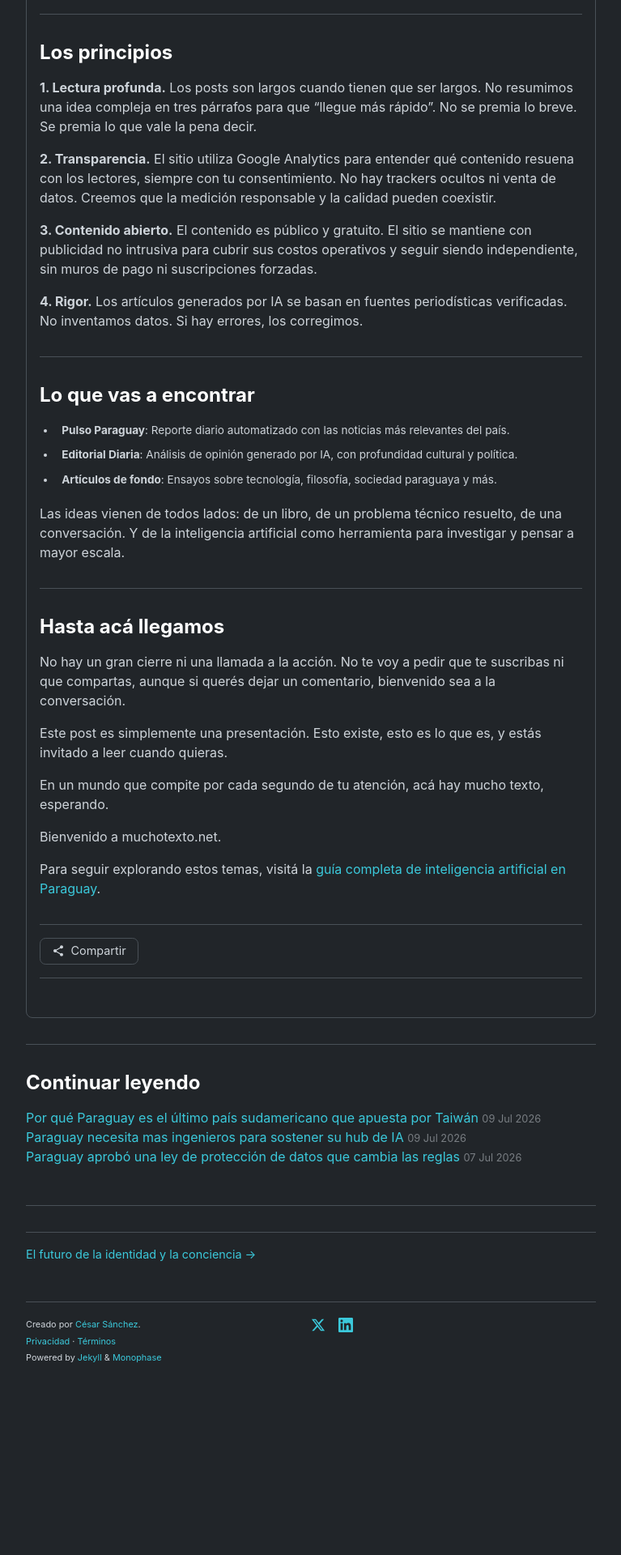
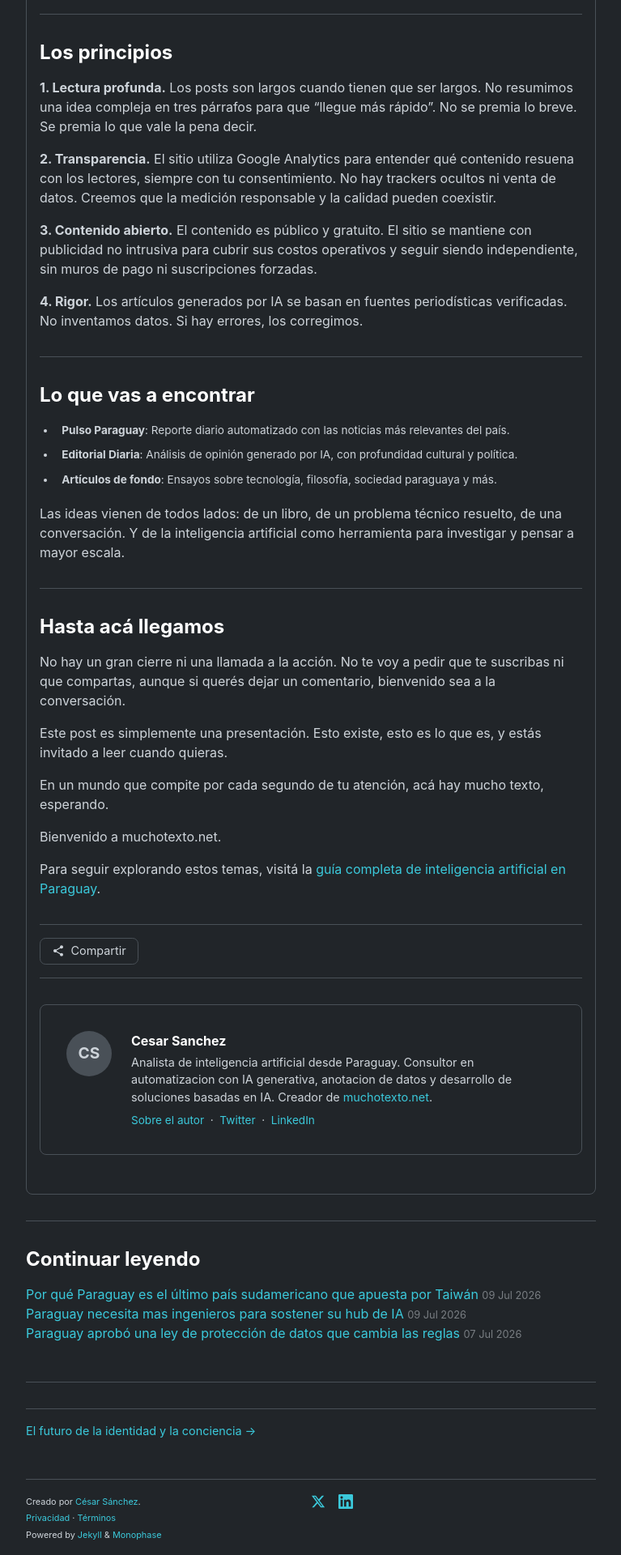
Before and after one commit to miravosqueinteresante/muchotexto.net, a Jekyll site: the page built from _posts/2026-05-10-primer-articulo.md, in a window 1280 px wide. Shown: the part 1106-3026 px from the top of the page at 81% size, without its empty margins (256-1023 px from the left). Built offline with Jekyll 4.4.1, drawn with Linux system fonts in a browser that asks for light colours; comment, search, counter and statistics services are not loaded; before the commit the page ends 2808 px from its top, so only the background shows below that.

Commit message:
Add author bio block to all articles (CS avatar + bio + Twitter/LinkedIn)

```diff
--- a/_layouts/post.html
+++ b/_layouts/post.html
@@ -120,6 +120,21 @@ layout: default
 
   {% include share.html %}
 
+  <div class="author-bio">
+    <div class="author-bio-avatar">CS</div>
+    <div class="author-bio-content">
+      <p class="author-bio-name">Cesar Sanchez</p>
+      <p class="author-bio-text">Analista de inteligencia artificial desde Paraguay. Consultor en automatizacion con IA generativa, anotacion de datos y desarrollo de soluciones basadas en IA. Creador de <a href="{{ '/' | relative_url }}">muchotexto.net</a>.</p>
+      <p class="author-bio-links">
+        <a href="{{ '/about/' | relative_url }}">Sobre el autor</a>
+        &nbsp;·&nbsp;
+        <a href="https://x.com/cesanz" target="_blank" rel="noopener noreferrer">Twitter</a>
+        &nbsp;·&nbsp;
+        <a href="https://www.linkedin.com/in/cesar-sanchez-melgarejo/" target="_blank" rel="noopener noreferrer">LinkedIn</a>
+      </p>
+    </div>
+  </div>
+
   {% if page.comments != false %}
     {% include disqus.html %}
   {% endif %}
--- a/_sass/monophase/_layout.scss
+++ b/_sass/monophase/_layout.scss
@@ -544,6 +544,50 @@ a.pagination-item:hover {
   color: var(--link-color);
 }
 
+.author-bio {
+  display: flex;
+  gap: 1.5rem;
+  align-items: flex-start;
+  margin: var(--spacer-2) 0;
+  padding: var(--spacer-2);
+  border: 1px solid var(--border-color);
+  border-radius: var(--border-radius);
+}
+.author-bio-avatar {
+  width: 56px;
+  height: 56px;
+  border-radius: 50%;
+  background: var(--code-bg-color);
+  display: flex;
+  align-items: center;
+  justify-content: center;
+  flex-shrink: 0;
+  font-size: 1.2rem;
+  font-weight: bold;
+  color: var(--text-color-light);
+  user-select: none;
+}
+.author-bio-content {
+  flex: 1;
+}
+.author-bio-name {
+  margin: 0 0 0.25em;
+  font-weight: bold;
+  color: var(--heading-color);
+}
+.author-bio-text {
+  margin: 0 0 0.5em;
+  font-size: 0.9em;
+  color: var(--text-color-light);
+}
+.author-bio-links {
+  margin: 0;
+  font-size: 0.85em;
+}
+.author-bio-links a {
+  color: var(--link-color);
+}
+
 /**
  * Inline SVG icons
  */
```
